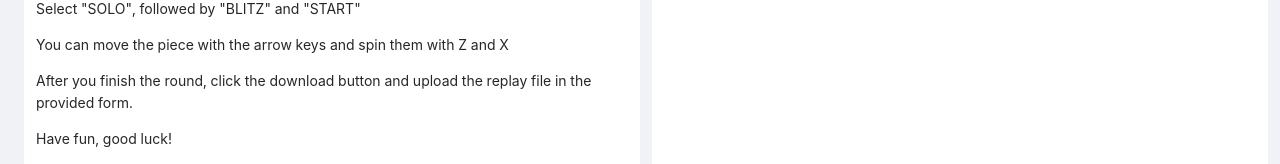
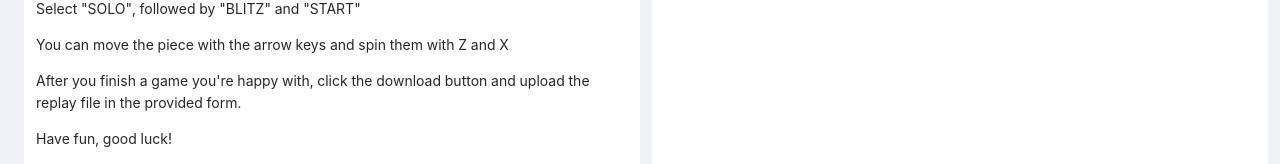
Before and after one commit to GerritPlehn/tetrio-leaderboard, a Next.js app: page / in a window 1280 px wide. Shown: the part 765-929 px from the top of the page. Built offline with nearby package versions, Linux system fonts and the light colour scheme; no server answers; the database is empty.

Commit message:
make clear you don't have to upload all games

```diff
--- a/components/rules.tsx
+++ b/components/rules.tsx
@@ -12,7 +12,7 @@ export default function Rules() {
       <p>Click &quot;JOIN&quot;. You don&apos;t need to register, but can if you want.</p>
       <p>Select &quot;SOLO&quot;, followed by &quot;BLITZ&quot; and &quot;START&quot;</p>
       <p>You can move the piece with the arrow keys and spin them with Z and X</p>
-      <p>After you finish the round, click the download button and upload the replay file in the provided form.</p>
+      <p>After you finish a game you&apos;re happy with, click the download button and upload the replay file in the provided form.</p>
       <p>Have fun, good luck!</p>
     </div>
   )
```
